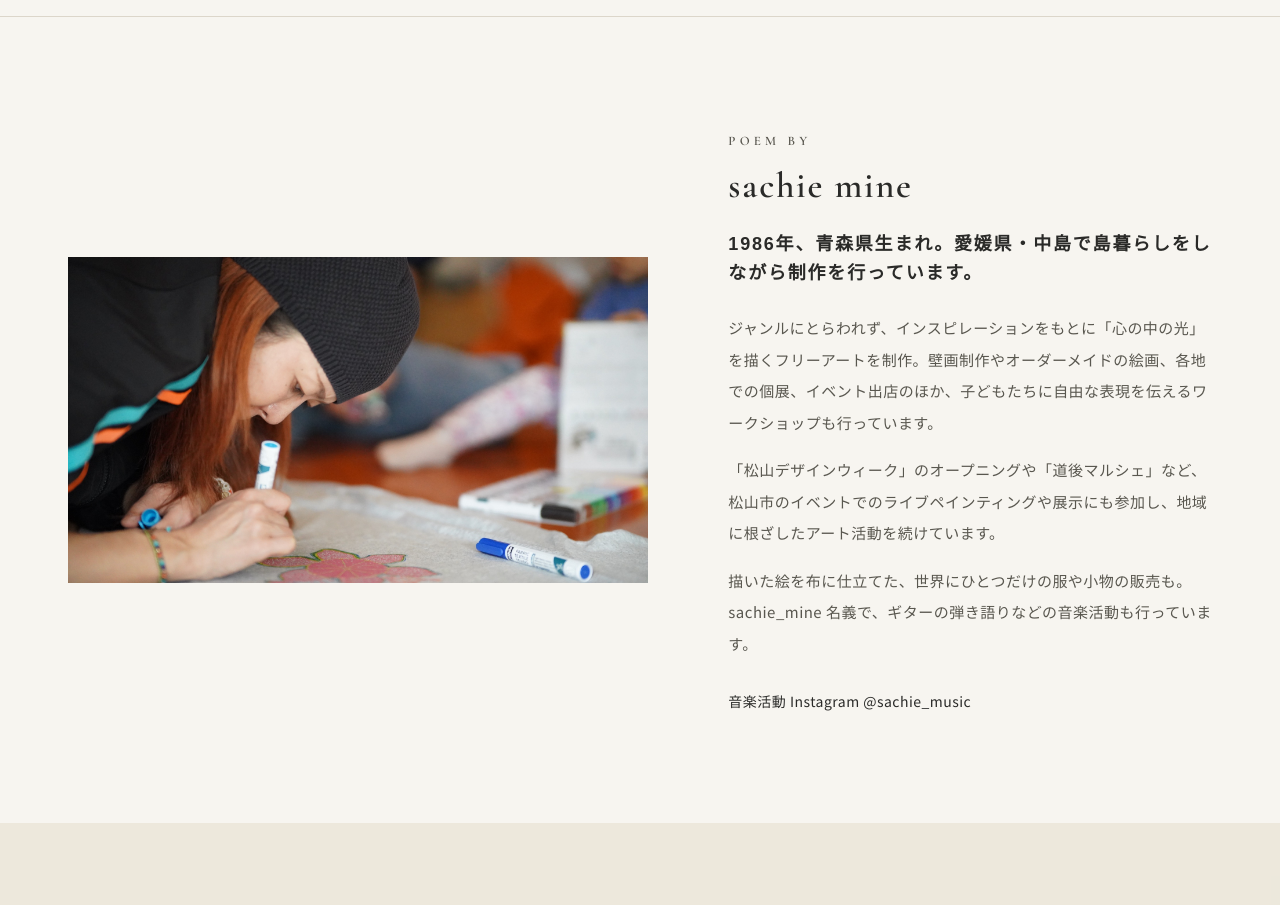
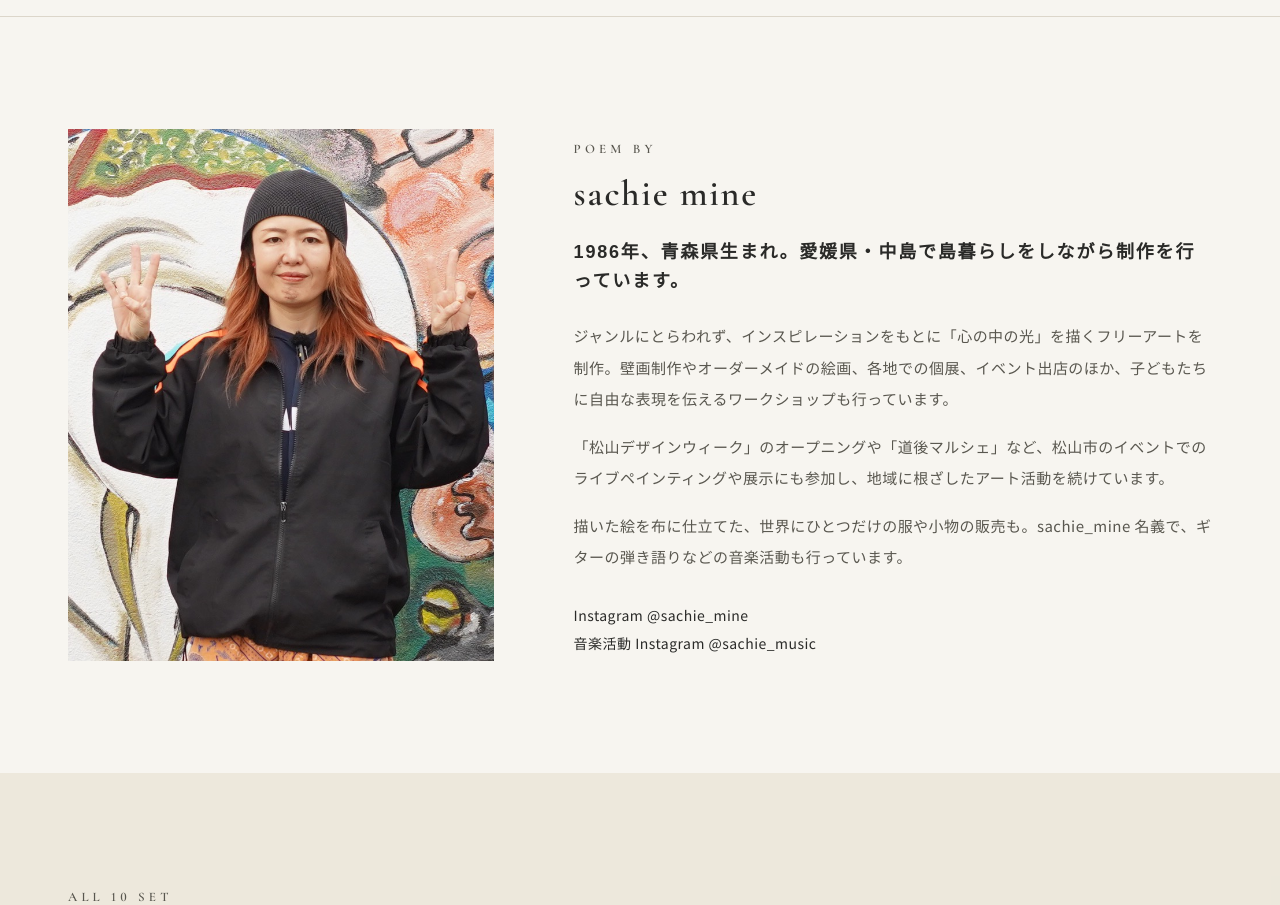
Before and after one commit to Daiki-aoto/10bit-studio, a Next.js app: page /postcards in a window 1280 px wide. Shown: the part 2500-3405 px from the top of the page. Built offline with nearby package versions, Linux system fonts and the light colour scheme; no server answers; a web font is replaced by a local one.

Commit message:
sachie mine さんのプロフィール写真を差し替え、Instagram @sachie_mine を追加
Co-Authored-By: Claude Opus 5.5 <noreply@anthropic.com>

```diff
--- a/src/app/postcards/page.tsx
+++ b/src/app/postcards/page.tsx
@@ -64,9 +64,9 @@ export default function PostcardsPage() {
 
       {/* 詩を書いた人 */}
       <section id="poet" aria-labelledby="poet-title" className="scroll-mt-20 border-t border-line py-20 sm:py-28">
-        <Container className="grid items-center gap-12 lg:grid-cols-[1.2fr_1fr] lg:gap-20">
-          <Reveal variant="img">
-            <Image src={poetPhoto} alt={poet.photoAlt} sizes="(min-width: 1024px) 55vw, 100vw" placeholder="blur" className="h-auto w-full" />
+        <Container className="grid items-center gap-12 lg:grid-cols-[minmax(0,.8fr)_minmax(0,1.2fr)] lg:gap-20">
+          <Reveal variant="img" className="mx-auto w-full max-w-md">
+            <Image src={poetPhoto} alt={poet.photoAlt} sizes="(min-width: 1024px) 448px, 90vw" placeholder="blur" className="h-auto w-full" />
           </Reveal>
           <Reveal>
             <p className="eyebrow">Poem by</p>
--- a/src/data/postcards.ts
+++ b/src/data/postcards.ts
@@ -27,14 +27,17 @@ export const credit = 'PHOTO by Bit × sachie mine';
 /** 詩を書いた sachie mine さんの紹介（本人提供の情報より・2026-11-08） */
 export const poet = {
   name: 'sachie mine',
-  photoAlt: '布に絵を描く sachie mine さん',
+  photoAlt: '壁画の前に立つ sachie mine さん',
   lead: '1986年、青森県生まれ。愛媛県・中島で島暮らしをしながら制作を行っています。',
   body: [
     'ジャンルにとらわれず、インスピレーションをもとに「心の中の光」を描くフリーアートを制作。壁画制作やオーダーメイドの絵画、各地での個展、イベント出店のほか、子どもたちに自由な表現を伝えるワークショップも行っています。',
     '「松山デザインウィーク」のオープニングや「道後マルシェ」など、松山市のイベントでのライブペインティングや展示にも参加し、地域に根ざしたアート活動を続けています。',
     '描いた絵を布に仕立てた、世界にひとつだけの服や小物の販売も。sachie_mine 名義で、ギターの弾き語りなどの音楽活動も行っています。',
   ],
-  links: [{ label: '音楽活動 Instagram @sachie_music', href: 'https://www.instagram.com/sachie_music/' }],
+  links: [
+    { label: 'Instagram @sachie_mine', href: 'https://www.instagram.com/sachie_mine/' },
+    { label: '音楽活動 Instagram @sachie_music', href: 'https://www.instagram.com/sachie_music/' },
+  ],
 };
 export const productSummary =
   '愛媛県松山市の離島・中島で撮影した写真に、詩人・sachie mine さんの詩を添えたオリジナルポストカード。';
```
Also changed, not shown: src/assets/people/sachie-mine.jpg.
